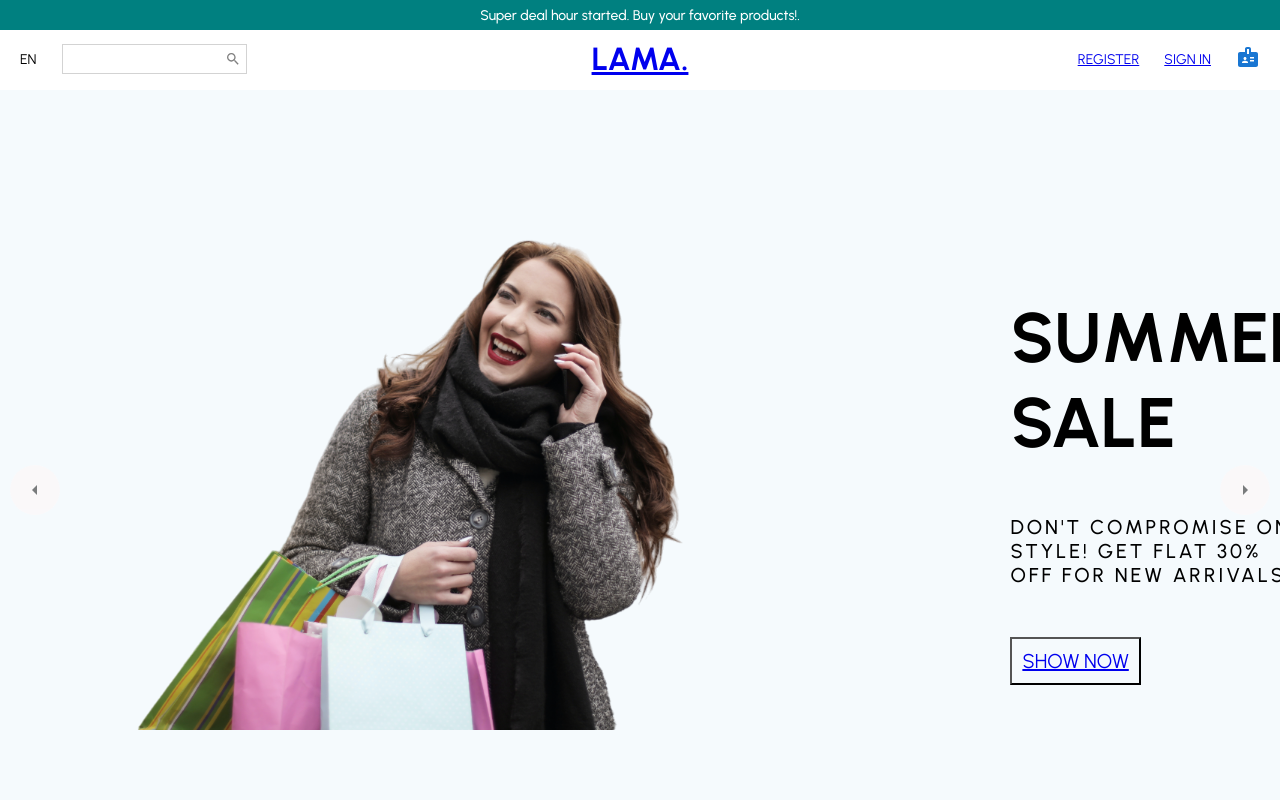
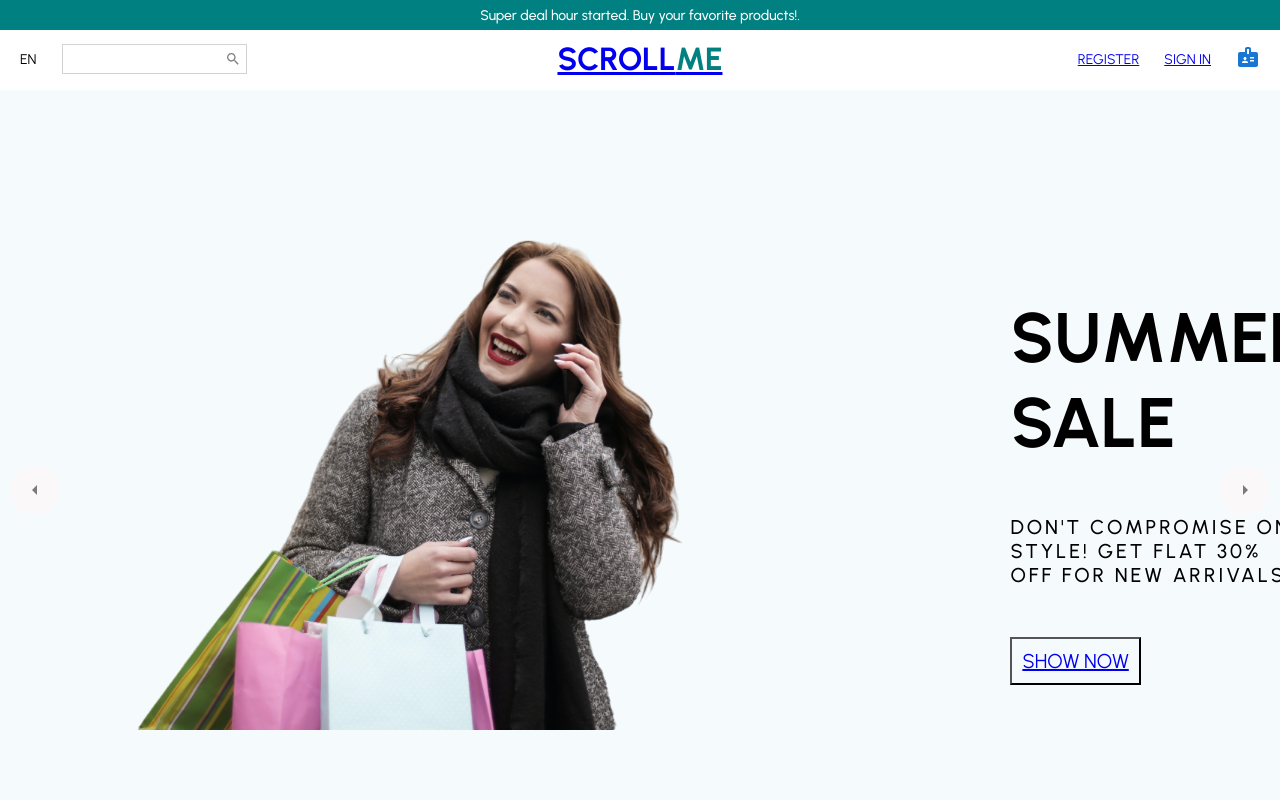
Before and after one commit to saurabhbakolia/SCROLLME--ECOMMERCE-WEBSITE, a React (Create React App) app: page / in a window 1280 px wide. Shown: the top 800 px of the page. Built offline with nearby package versions, Linux system fonts and the light colour scheme.

Commit message:
navbar name changed to SCROLLME

```diff
--- a/src/Components/Navbar.jsx
+++ b/src/Components/Navbar.jsx
@@ -82,7 +82,7 @@ const Navbar = () => {
                     </SearchContainer>
                 </Left>
                 <Center>
-                    <Logo><Link to="/">LAMA.</Link></Logo>
+                    <Logo><Link to="/">SCROLL<span style={{color:'teal'}}>ME</span></Link></Logo>
                 </Center>
                 <Right>
                     <MenuItem><Link to="/register">REGISTER</Link></MenuItem>
```
